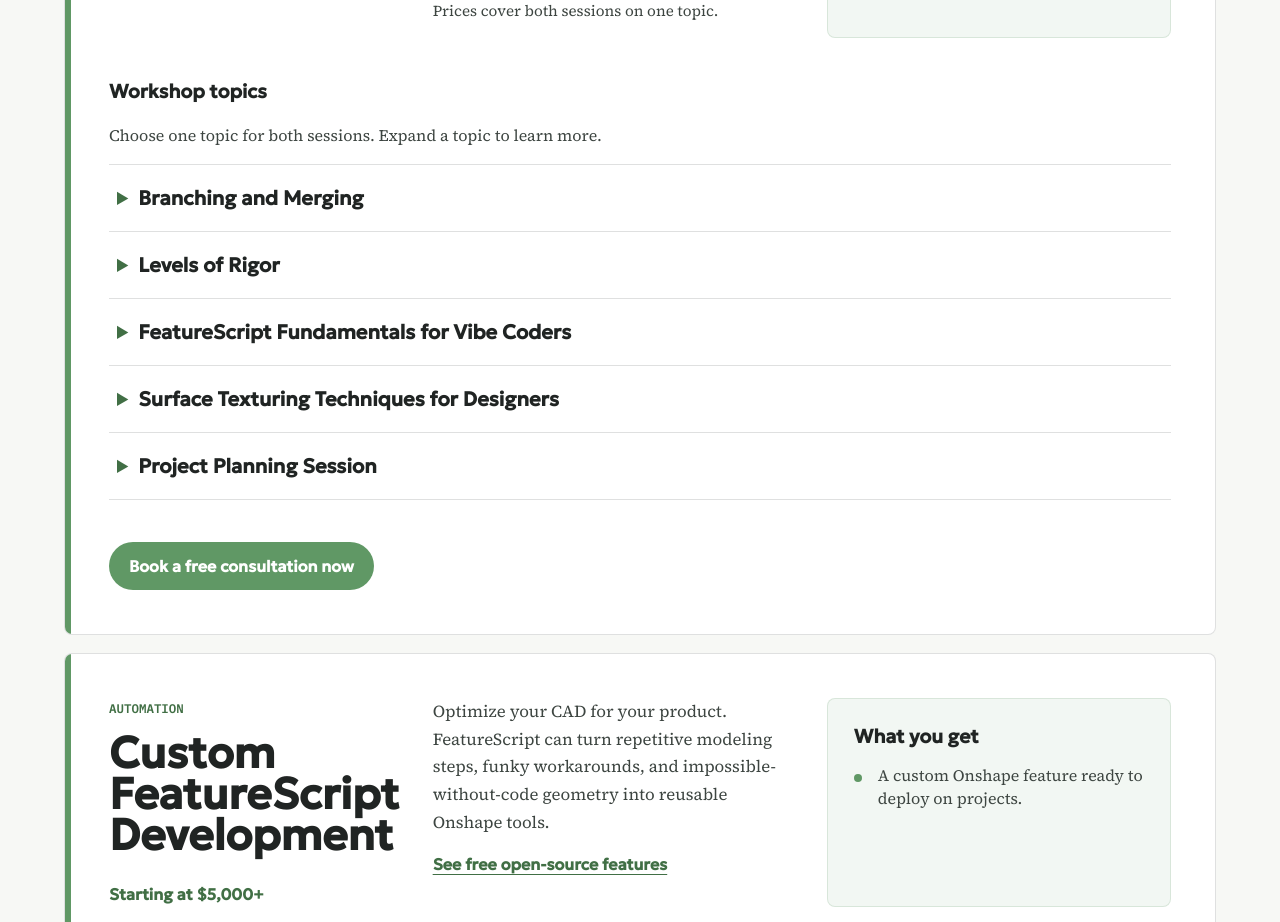
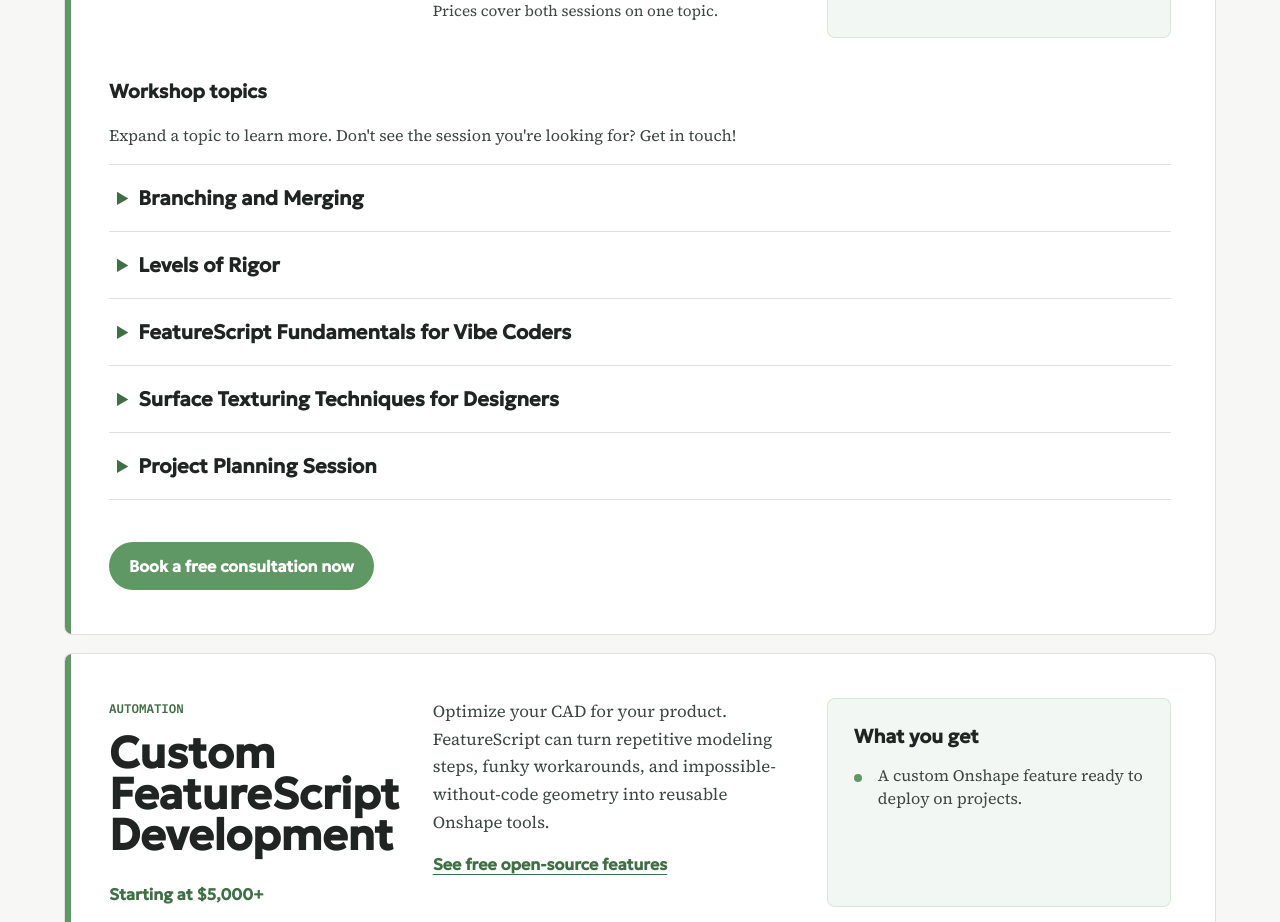
Before and after one commit to theOnsherpa/theonsherpa-site, an Astro site: page /services in a window 1280 px wide. Shown: the part 2660-3582 px from the top of the page. Built offline with nearby package versions, Linux system fonts and the light colour scheme; Astro itself is replaced by a stand-in of ours.

Commit message:
Update workshop topics introduction

```diff
--- a/src/components/WorkshopTopics.astro
+++ b/src/components/WorkshopTopics.astro
@@ -4,7 +4,7 @@ import { workshopTopics } from "../data/workshops";
 
 <div class="workshop-topics">
   <h3>Workshop topics</h3>
-  <p>Choose one topic for both sessions. Expand a topic to learn more.</p>
+  <p>Expand a topic to learn more. Don't see the session you're looking for? Get in touch!</p>
   {workshopTopics.map((topic) => (
     <details>
       <summary>{topic.title}</summary>
```
